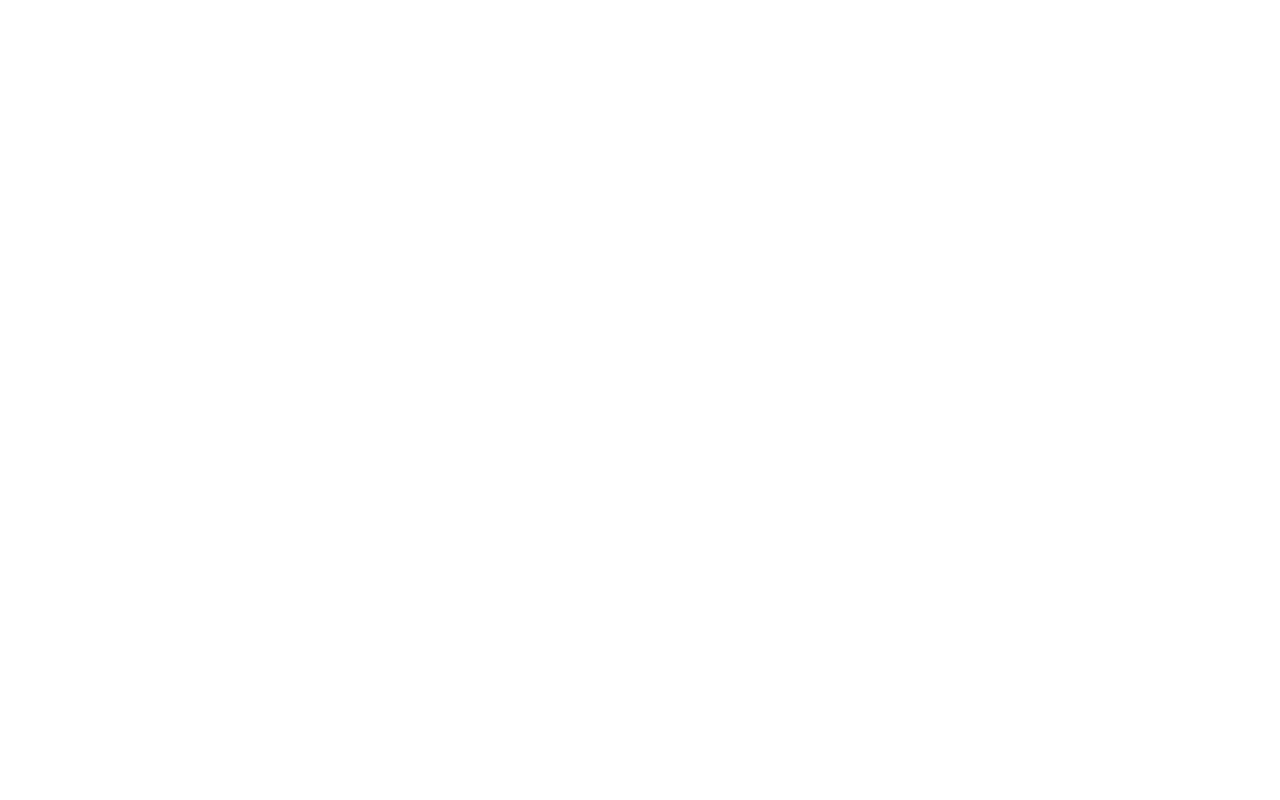
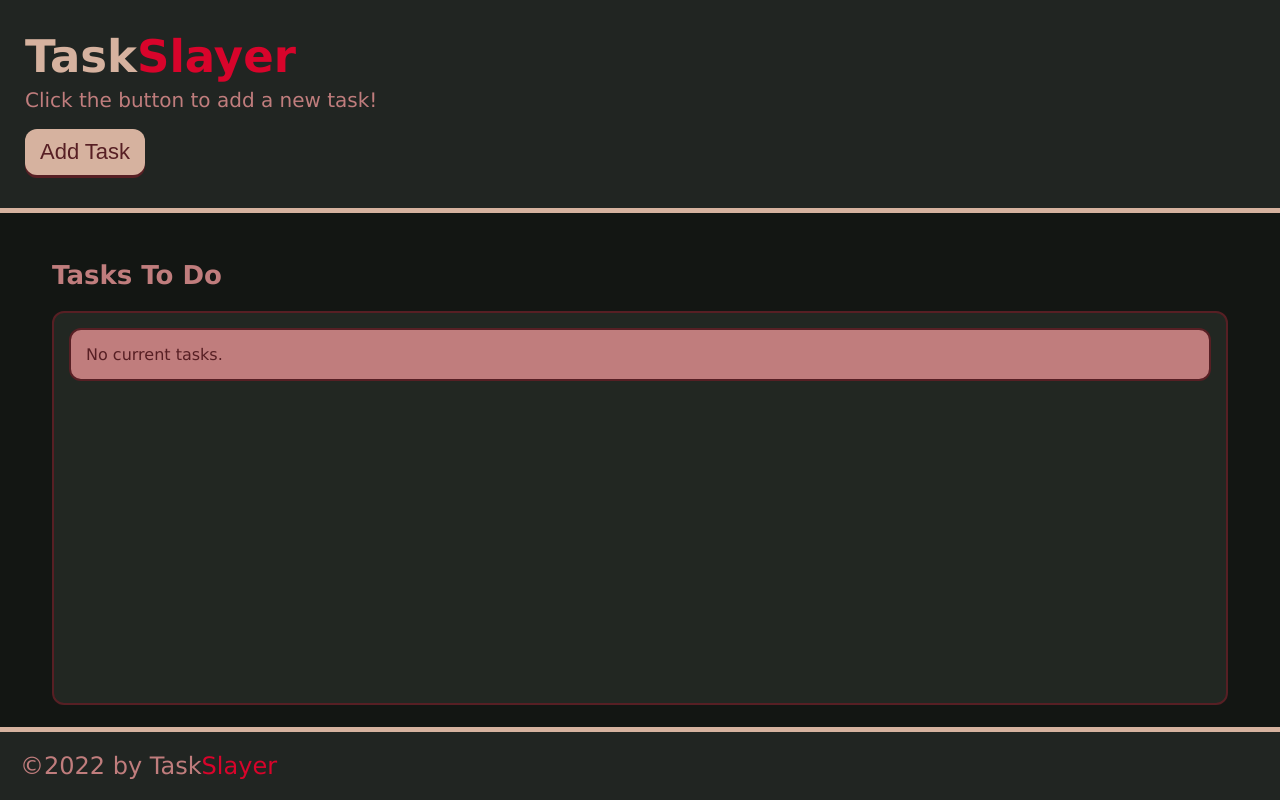
Before and after one commit to MosNes/task-slayer, a plain HTML site: page index.html in a window 1280 px wide. Drawn offline with Linux system fonts and the light colour scheme.

Commit message:
added basic page layout in HTML, added new color scheme in CSS

```diff
--- a/assets/css/style.css
+++ b/assets/css/style.css
@@ -1,18 +1,46 @@
+/* Color Theme Swatches in Hex
+.Eerie-scene-with-a-doll.-1-hex { color: #590209; }
+.Eerie-scene-with-a-doll.-2-hex { color: #D9042B; }
+.Eerie-scene-with-a-doll.-3-hex { color: #18261B; }
+.Eerie-scene-with-a-doll.-4-hex { color: #8C6C5A; }
+.Eerie-scene-with-a-doll.-5-hex { color: #D9A0A0; }
+
+/* Color Theme Swatches in RGBA
+.Eerie-scene-with-a-doll.-1-rgba { color: rgba(89, 1, 9, 1); }
+.Eerie-scene-with-a-doll.-2-rgba { color: rgba(216, 4, 43, 1); }
+.Eerie-scene-with-a-doll.-3-rgba { color: rgba(24, 38, 26, 1); }
+.Eerie-scene-with-a-doll.-4-rgba { color: rgba(140, 108, 89, 1); }
+.Eerie-scene-with-a-doll.-5-rgba { color: rgba(216, 160, 160, 1); } */
+
+/* Color Theme Swatches in HSLA
+.Eerie-scene-with-a-doll.-1-hsla { color: hsla(354, 96, 17, 1); }
+.Eerie-scene-with-a-doll.-2-hsla { color: hsla(348, 96, 43, 1); }
+.Eerie-scene-with-a-doll.-3-hsla { color: hsla(129, 21, 12, 1); }
+.Eerie-scene-with-a-doll.-4-hsla { color: hsla(22, 21, 45, 1); }
+.Eerie-scene-with-a-doll.-5-hsla { color: hsla(0, 42, 73, 1); } */
+
+
 * {
   box-sizing: border-box;
 }
 
 :root {
-  --primary: #44e9ff;
-  --secondary: #497980;
-  --tertiary: rgb(192, 246, 253);
-  --grey: #333;
+  /* --primary: #44e9ff; */
+  --primary: rgb(214, 178, 159);
+  /* --secondary: #497980; */
+  --secondary: rgb(33, 37, 34);
+  /* --tertiary: rgb(192, 246, 253); */
+  --tertiary: rgb(192, 125, 125);
+  --task-border: rgb(87, 31, 36);
+  --slayer-red: rgba(216, 4, 43, 1);
+  --background-color: rgba(19, 22, 19, 1);
+  --list-column-background: rgb(34, 39, 34);
   font-size: 62.5%;
 }
 
 body {
-  background: #ededed;
-  color: var(--grey);
+  background: var(--background-color);
+  color: var(--task-border);
   margin: 0;
   padding: 0;
   display: flex;
@@ -50,7 +78,7 @@ form input {
   padding: 12px;
   width: 100%;
   font-size: 2.2rem;
-  border: 2px solid var(--grey);
+  border: 2px solid var(--task-border);
   border-radius: 12px;
 }
 
@@ -90,7 +118,7 @@ footer {
 }
 
 .list-title {
-  color: var(--secondary);
+  color: var(--tertiary);
   font-size: 2.6rem;
 }
 
@@ -98,15 +126,15 @@ footer {
   list-style: none;
   padding: 15px;
   height: calc(100% - 50px);
-  background: rgb(196, 196, 196);
+  background: var(--list-column-background);
   border-radius: 12px;
-  border: 2px solid var(--grey);
+  border: 2px solid var(--task-border);
 }
 
 .task-item {
-  color: var(--grey);
+  color: var(--task-border);
   padding: 15px 15px;
-  border: 2px solid var(--grey);
+  border: 2px solid var(--task-border);
   background: var(--tertiary);
   border-radius: 12px;
   margin-bottom: 20px;
@@ -144,15 +172,16 @@ footer {
   border-radius: 12px;
   position: relative;
   top: -3px;
-  box-shadow: 0 3px var(--grey);
+  box-shadow: 0 3px var(--task-border);
+  color: var(--task-border);
 }
 
 .btn:hover {
-  box-shadow: 0 2px var(--grey);
+  box-shadow: 0 2px var(--task-border);
   top: -2px;
 }
 .btn:active {
-  box-shadow: 0 0px var(--grey);
+  box-shadow: 0 0px var(--task-border);
   top: 0;
 }
 
@@ -174,7 +203,7 @@ footer {
   width: 100%;
   max-width: 100%;
   margin: 0;
-  border: 2px solid var(--grey);
+  border: 2px solid var(--task-border);
   border-radius: 12px;
   -moz-appearance: none;
   -webkit-appearance: none;
@@ -216,6 +245,10 @@ footer {
   font-size: 2rem;
 }
 
+.slayer-red {
+  color: var(--slayer-red)
+}
+
 @media screen and (max-width: 980px) {
   form .form-group {
     flex: 1 100%;
--- a/index.html
+++ b/index.html
@@ -4,9 +4,31 @@
     <meta charset="UTF-8">
     <meta http-equiv="X-UA-Compatible" content="IE=edge">
     <meta name="viewport" content="width=\, initial-scale=1.0">
-    <title>Document</title>
+    <title>TaskSlayer</title>
+    <link rel="stylesheet" href="./assets/css/style.css">
 </head>
 <body>
+    <header>
+        <h1 class="page-title">Task<span class="slayer-red">Slayer</span></h1>
+        <p>Click the button to add a new task!</p>
+        <button class="btn">Add Task</button>
+    </header>
+
+    <main class="page-content">
+        <section class="task-list-wrapper">
+            <h2 class="list-title">Tasks To Do</h2>
+            <ul class="task-list">
+                <li class="task-item">No current tasks.</li>
+            </ul>
+        </section>
+
+    </main>
+
+    <footer>
+        &copy;2022 by Task<span class="slayer-red">Slayer</span>
+    </footer>
 
 </body>
+
+<script src="./assets/js/script.js"></script>
 </html>
```
